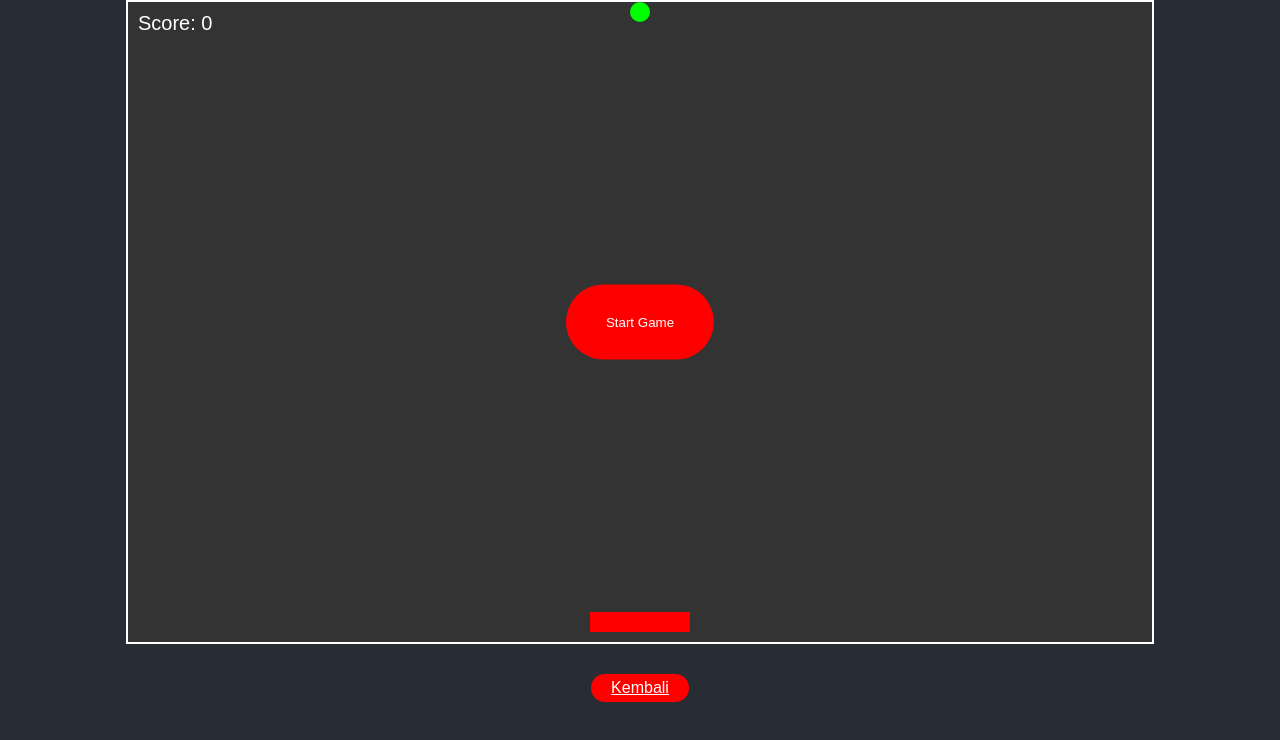
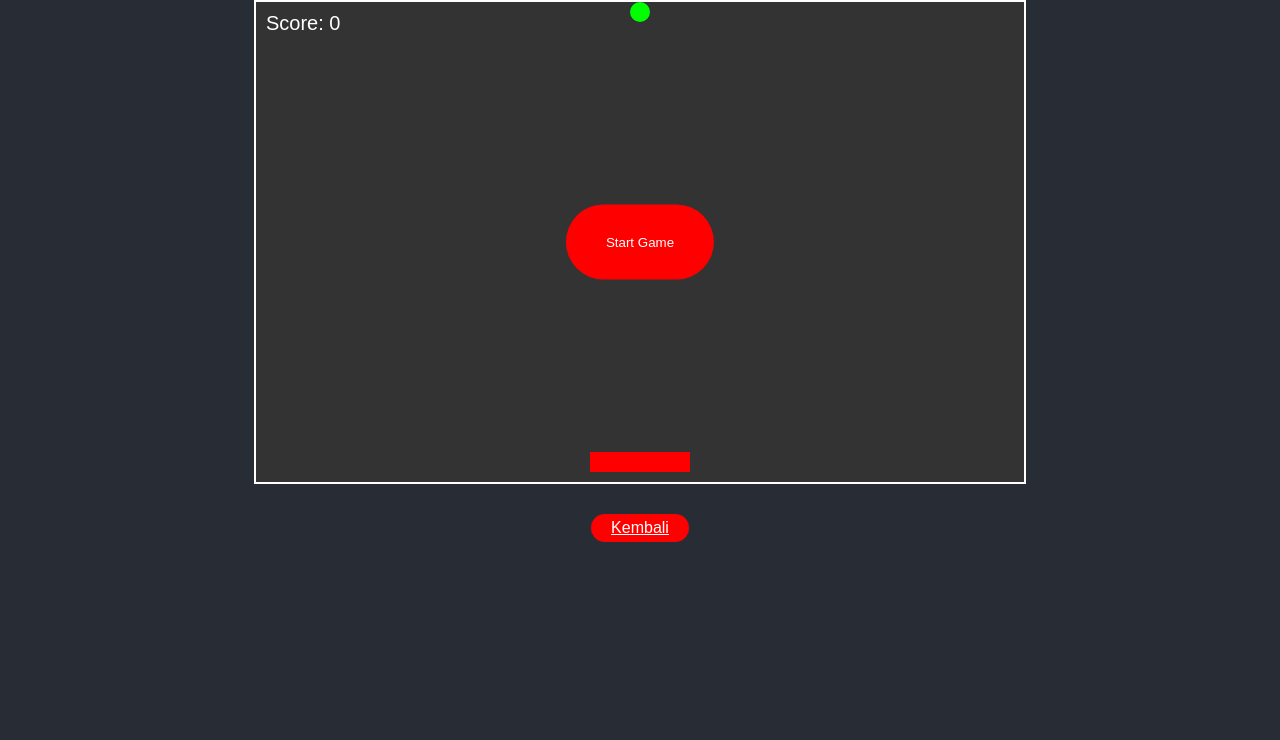
Before and after one commit to Chairul-iman/AplikasiAozora, a plain HTML site: page apk 4/index.html in a window 1280 px wide. Drawn offline with Linux system fonts and the light colour scheme.

Commit message:
Update style.css

```diff
--- a/apk 4/style.css
+++ b/apk 4/style.css
@@ -10,8 +10,8 @@ body {
 
 #game-container {
     position: relative;
-    width: 80vw;
-    height: 80vh;
+    width: 60vw;
+    height: 60vh;
     border: 2px solid #fff;
     overflow: hidden;
     background-color: #333;
```
